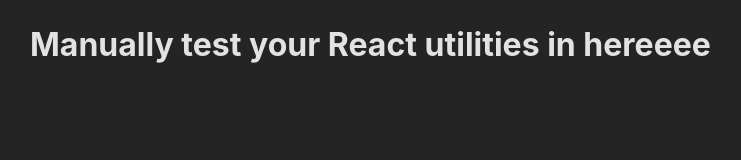
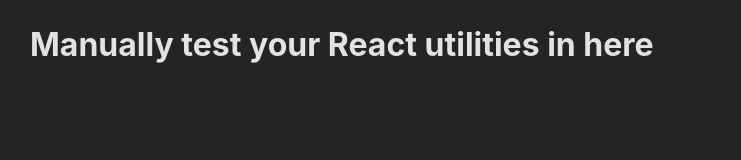
Before and after one commit to ivanatias/ezreact, a React (Vite) app in the folder packages/main/: page / in a window 1280 px wide. Shown: the top 160 px of the page, without its empty margins (18-759 px from the left). Built offline with nearby package versions, Linux system fonts and the light colour scheme.

Commit message:
💅 style: fix typo

```diff
--- a/packages/main/src/manual-test.tsx
+++ b/packages/main/src/manual-test.tsx
@@ -3,5 +3,5 @@
 // Leave it as found for other contributors to use.
 
 export function ManuallyTestInHere() {
-  return <h1>Manually test your React utilities in hereeee</h1>
+  return <h1>Manually test your React utilities in here</h1>
 }
```
